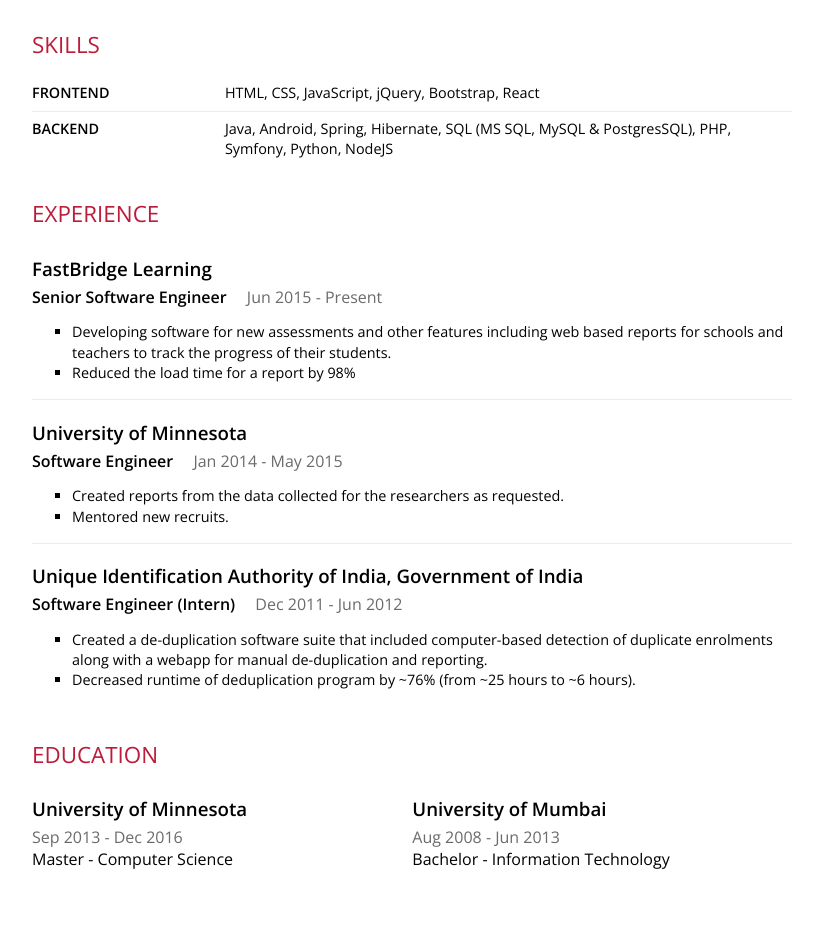
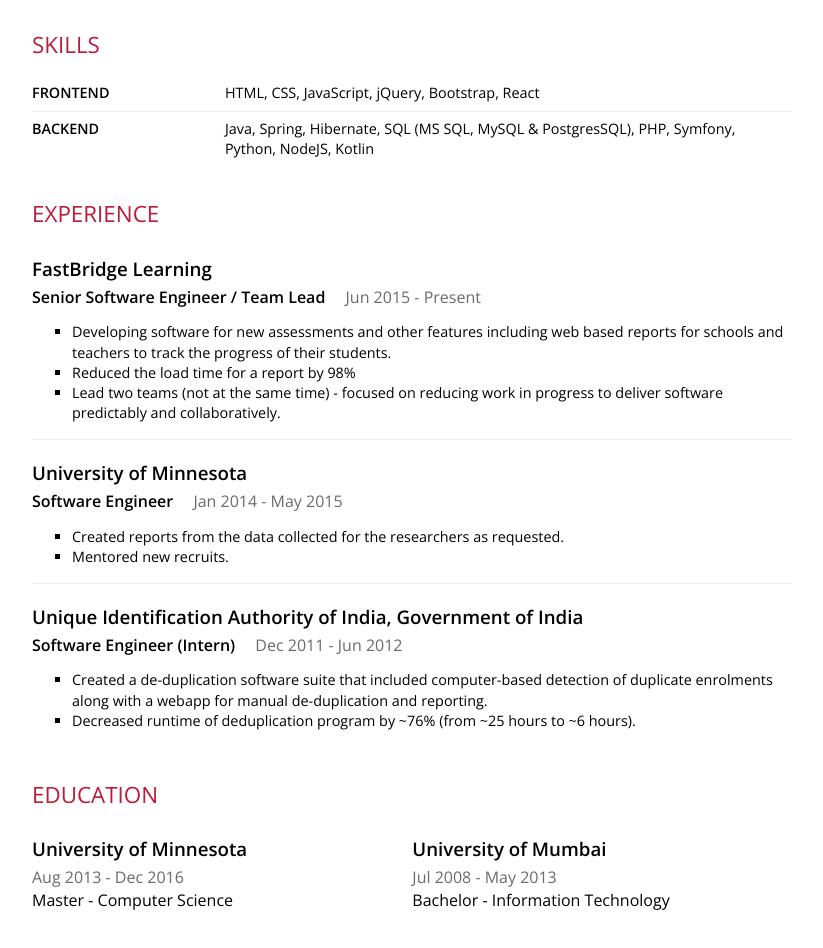
Before and after one commit to vr3690/vr3690.github.io, a website: page resume/resume.html in a window 1280 px wide. Shown: the part 134-1082 px from the top of the page, without its empty margins (8-831 px from the left). Drawn offline with nearby package versions, Linux system fonts and the light colour scheme.

Commit message:
Added: Information about team lead

```diff
--- a/resume/resume.html
+++ b/resume/resume.html
@@ -1,12 +1,10 @@
 <!doctype html>
 <html>
+
     <head>
-
         <meta charset="utf-8">
         <meta name="viewport" content="width=device-width, user-scalable=no, minimal-ui">
-
         <title>Vivek Ranjan</title>
-
         <style>
             body {
             	background: #fff;
@@ -150,106 +148,77 @@
             	width: 49.5%;
             	border-bottom: 0;
             }
-
-
-
         </style>
         <style media="print">
             body { font-size: 12px; }
         </style>
+        <link href='http://fonts.googleapis.com/css?family=Open+Sans:400,600,700,300'
+        rel='stylesheet' type='text/css'>
+    </head>
 
-	<link href='http://fonts.googleapis.com/css?family=Open+Sans:400,600,700,300' rel='stylesheet' type='text/css'>
-
-	</head>
     <body>
-
         <div id="resume">
-
             <section class="heading">
                 <header>
                     	<h1>Vivek Ranjan</h1>
-			<div class="contact">
-				<span class="detail">
+
+                    <div class="contact">	<span class="detail">
 					<a href="mailto:vivek@vivekranjan.me">vivek@vivekranjan.me</a>
 				</span>
 	<span class="detail">
 					<a href="http://vivekranjan.me">http://vivekranjan.me</a>
 				</span>
+
                     </div>
                 </header>
-
-
-
-			<div class="profile">
-				<strong class="network">
+                <div class="profile">	<strong class="network">
 					Twitter
 				</strong>
 	<span class="username">
 					<a href="https://twitter.com/bcosynot">bcosynot</a>
 				</span>
+
                 </div>
-			<div class="profile">
-				<strong class="network">
+                <div class="profile">	<strong class="network">
 					GitHub
 				</strong>
 	<span class="username">
 					<a href="https://github.com/bcosynot">bcosynot</a>
 				</span>
+
                 </div>
-			<div class="profile">
-				<strong class="network">
+                <div class="profile">	<strong class="network">
 					LinkedIn
 				</strong>
 	<span class="username">
 					<a href="https://www.linkedin.com/in/vivekranjan1">vivekranjan1</a>
 				</span>
+
                 </div>
-
             </section>
-
             <section id="skills">
                 	<h2>Skills</h2>
+
                 <div class="item">
-			<div class="name">
-				Frontend
-			</div>
-			<div class="keywords">
-					HTML,
-					CSS,
-					JavaScript,
-					jQuery,
-					Bootstrap,
-					React
-			</div>
+                    <div class="name">Frontend</div>
+                    <div class="keywords">HTML, CSS, JavaScript, jQuery, Bootstrap, React</div>
                 </div>
                 <div class="item">
-			<div class="name">
-				Backend
-			</div>
-			<div class="keywords">
-					Java,
-					Android,
-					Spring,
-					Hibernate,
-					SQL (MS SQL, MySQL &amp; PostgresSQL),
-					PHP,
-					Symfony,
-					Python,
-					NodeJS
-			</div>
+                    <div class="name">Backend</div>
+                    <div class="keywords">Java, Spring, Hibernate, SQL (MS SQL, MySQL &amp; PostgresSQL), PHP, Symfony,
+                        Python, NodeJS, Kotlin</div>
                 </div>
             </section>
-
             <section class="experience">
                 	<h2>Experience</h2>
+
                 <section class="item">
                     <header>
                         	<h3 class="name">FastBridge Learning</h3>
-			</header>
-			<span class="position">
-				Senior Software Engineer
+
+                    </header>	<span class="position">
+				Senior Software Engineer / Team Lead
 			</span>
-
 	<span class="startDate">
 				Jun 2015
 			</span>
@@ -258,18 +227,20 @@
 			</span>
 
                     <ul class="highlights">
-				<li>Developing software for new assessments and other features including web based reports for schools and teachers to track the progress of their students.</li>
+                        <li>Developing software for new assessments and other features including web
+                            based reports for schools and teachers to track the progress of their students.</li>
                         <li>Reduced the load time for a report by 98%</li>
+                        <li>Lead two teams (not at the same time) - focused on reducing work in progress
+                            to deliver software predictably and collaboratively.</li>
                     </ul>
                 </section>
                 <section class="item">
                     <header>
                         	<h3 class="name">University of Minnesota</h3>
-			</header>
-			<span class="position">
+
+                    </header>	<span class="position">
 				Software Engineer
 			</span>
-
 	<span class="startDate">
 				Jan 2014
 			</span>
@@ -285,11 +256,10 @@
                 <section class="item">
                     <header>
                         	<h3 class="name">Unique Identification Authority of India, Government of India</h3>
-			</header>
-			<span class="position">
+
+                    </header>	<span class="position">
 				Software Engineer (Intern)
 			</span>
-
 	<span class="startDate">
 				Dec 2011
 			</span>
@@ -298,75 +268,63 @@
 			</span>
 
                     <ul class="highlights">
-				<li>Created a de-duplication software suite that included computer-based detection of duplicate enrolments along with a webapp for manual de-duplication and reporting.</li>
-				<li>Decreased runtime of deduplication program by ~76% (from ~25 hours to ~6 hours).</li>
+                        <li>Created a de-duplication software suite that included computer-based detection
+                            of duplicate enrolments along with a webapp for manual de-duplication and
+                            reporting.</li>
+                        <li>Decreased runtime of deduplication program by ~76% (from ~25 hours to
+                            ~6 hours).</li>
                     </ul>
                 </section>
             </section>
-
-
             <section id="education">
                 	<h2>Education</h2>
+
                 <div class="item">
                     <header>
                         	<h3 class="name">University of Minnesota</h3>
+
                     </header>
-
-			<div class="dates">
-				<span class="startDate">
-					Sep 2013
+                    <div class="dates">	<span class="startDate">
+					Aug 2013
 				</span>
 	<span class="endDate">
 					- Dec 2016
 				</span>
+
                     </div>
-
-			<div class="qualification">
-				<span class="studyType">
+                    <div class="qualification">	<span class="studyType">
 					Master
 				</span>
-
 	<span class="area">
 					- Computer Science
 				</span>
 
                     </div>
-
                 </div>
                 <div class="item">
                     <header>
                         	<h3 class="name">University of Mumbai</h3>
+
                     </header>
-
-			<div class="dates">
-				<span class="startDate">
-					Aug 2008
+                    <div class="dates">	<span class="startDate">
+					Jul 2008
 				</span>
 	<span class="endDate">
-					- Jun 2013
+					- May 2013
 				</span>
+
                     </div>
-
-			<div class="qualification">
-				<span class="studyType">
+                    <div class="qualification">	<span class="studyType">
 					Bachelor
 				</span>
-
 	<span class="area">
 					- Information Technology
 				</span>
 
                     </div>
-
                 </div>
             </section>
+        </div>
+    </body>
 
-
-
-
-
-
-	</div>
-
-	</body>
 </html>
```
Also changed, not shown: resume/resume.json (+6 -5 lines), 2 other files. Lines whose indentation alone changed are shown as unchanged.
